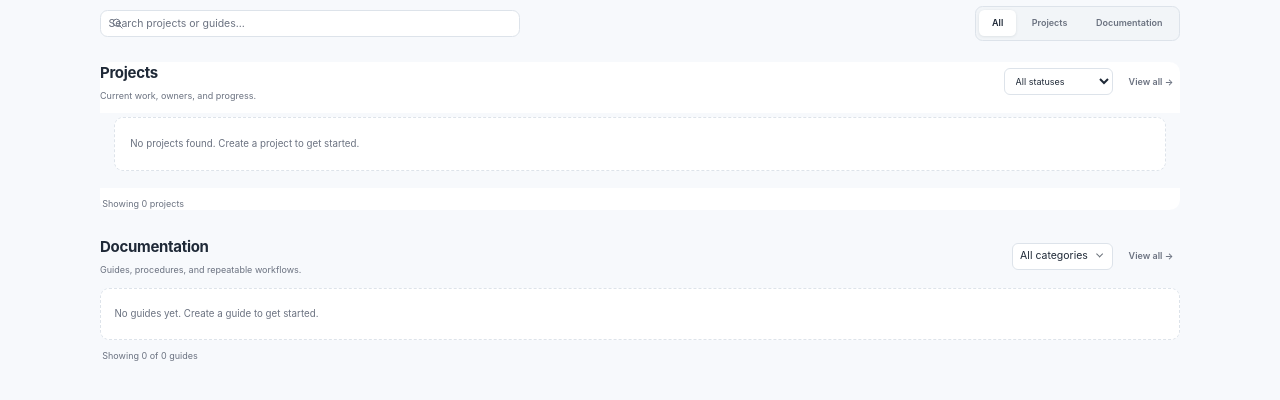
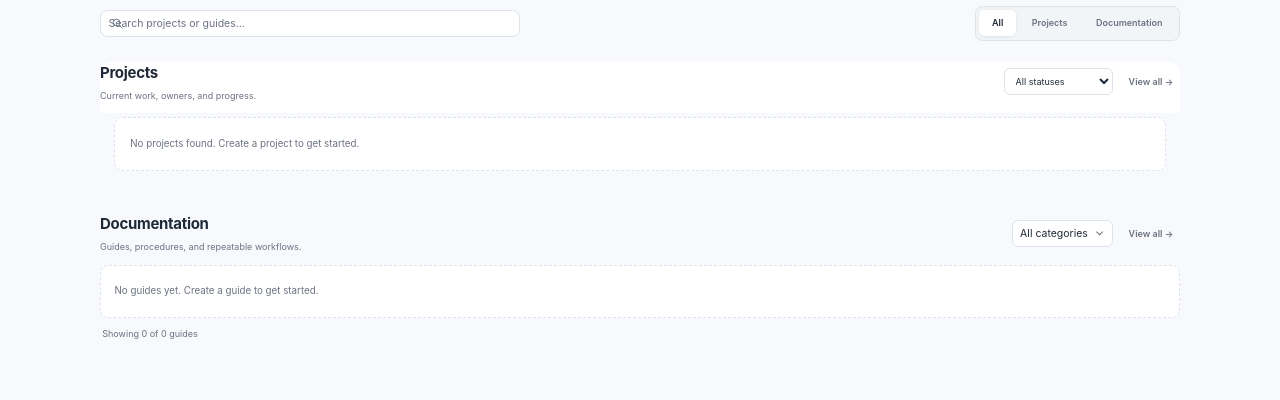
Before and after one commit to naufalismailyusuf/POLO-Ticketing, a Flask app: page /workspace in a window 1280 px wide. Shown: the part 171-571 px from the top of the page. Run offline with Flask 3, Linux system fonts and the light colour scheme; the visitor is signed in with stand-in values (Sample User, id 1); data comes from the database, SQL or seed files in the repository; data that the repository does not hold is empty; some libraries are stand-ins or nearby versions.

Commit message:
R82: show four latest projects on overview and all on filtered tabs

```diff
--- a/static/css/workspace-hub-v82.css
+++ b/static/css/workspace-hub-v82.css
@@ -85,3 +85,8 @@
   .ws-page .ws-tabs button{padding:7px 9px;font-size:11px;}
 }
 @media(prefers-reduced-motion:reduce){.ws-page .project-row,.ws-page .ws-guide-card{transition:none!important;transform:none!important;}}
+
+
+/* Overview shows a concise preview. Dedicated tabs show every item. */
+.ws-page[data-ws-tab="all"]:not(.ws-has-query) #project-list>.project-row:nth-of-type(n+5){display:none!important;}
+.ws-page[data-ws-tab="all"]:not(.ws-has-query) #project-list-footer{display:none!important;}
```
